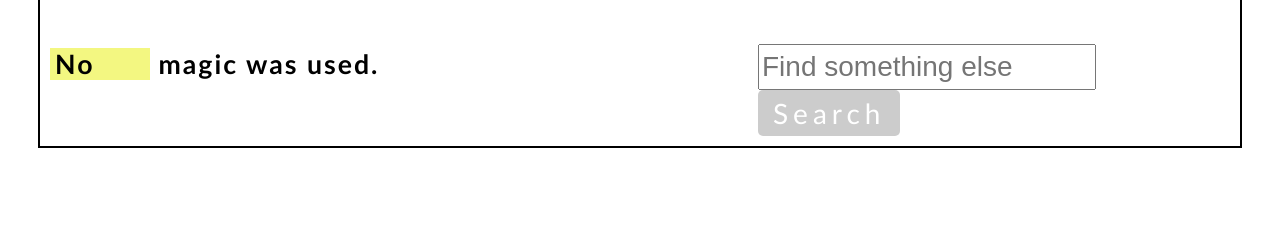
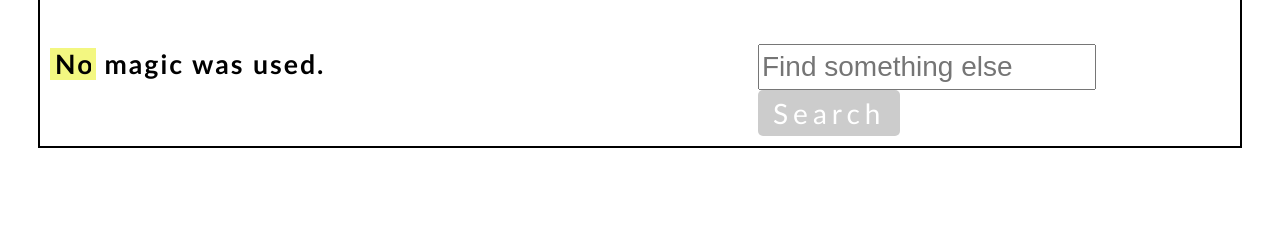
Before and after one commit to moltude/kinda-sorta, a Django app: template kinda_sorta/templates/results.html in a window 1280 px wide. Shown: the part 220-460 px from the top of the page. Run offline with Django 3.2, Linux system fonts and the light colour scheme; the template is opened without the code that fills it, so the values that code supplies are empty; parts of the project's set-up code (start-up, migrations or seed data) failed here and were passed over; some libraries are stand-ins or nearby versions.

Commit message:
tweak text blob

```diff
--- a/kinda_sorta/templates/text_blob.html
+++ b/kinda_sorta/templates/text_blob.html
@@ -42,7 +42,7 @@ This whole page probably could be cleaned up but for now it is functional
 	<br><br>
 	<!-- Over-ride the default width -->
 	<span style="float: left">
-		<select name="ks_magic" id="ddlID" style="width: 100px;">
+		<select name="ks_magic" id="ddlID" style="width: 46px;">
 			<option value="1">All of the</option>
 			<option value="2">A lot</option>
 			<option value="3">A little</option>
```
Also changed, not shown: kinda_sorta/db.sqlite3.
